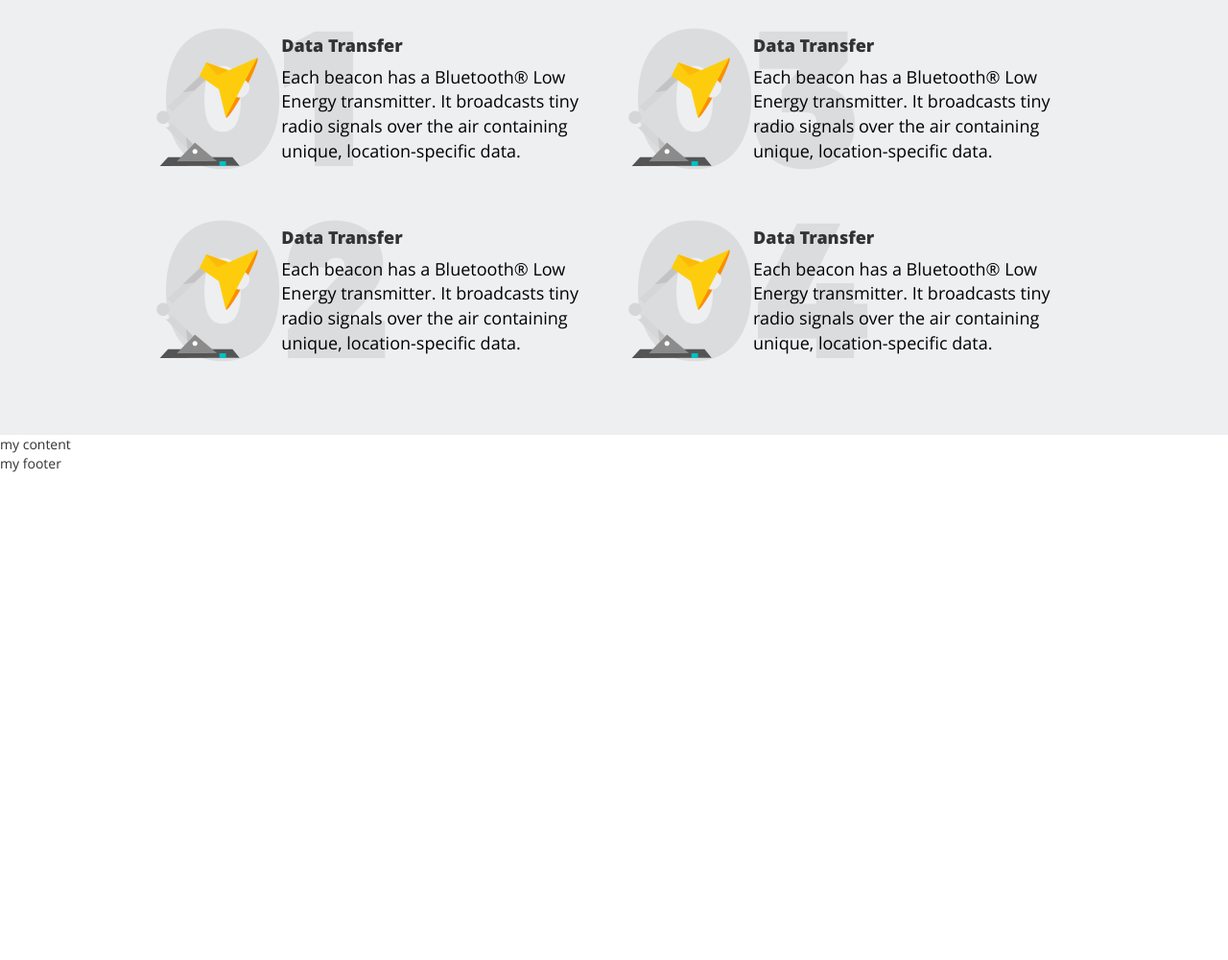
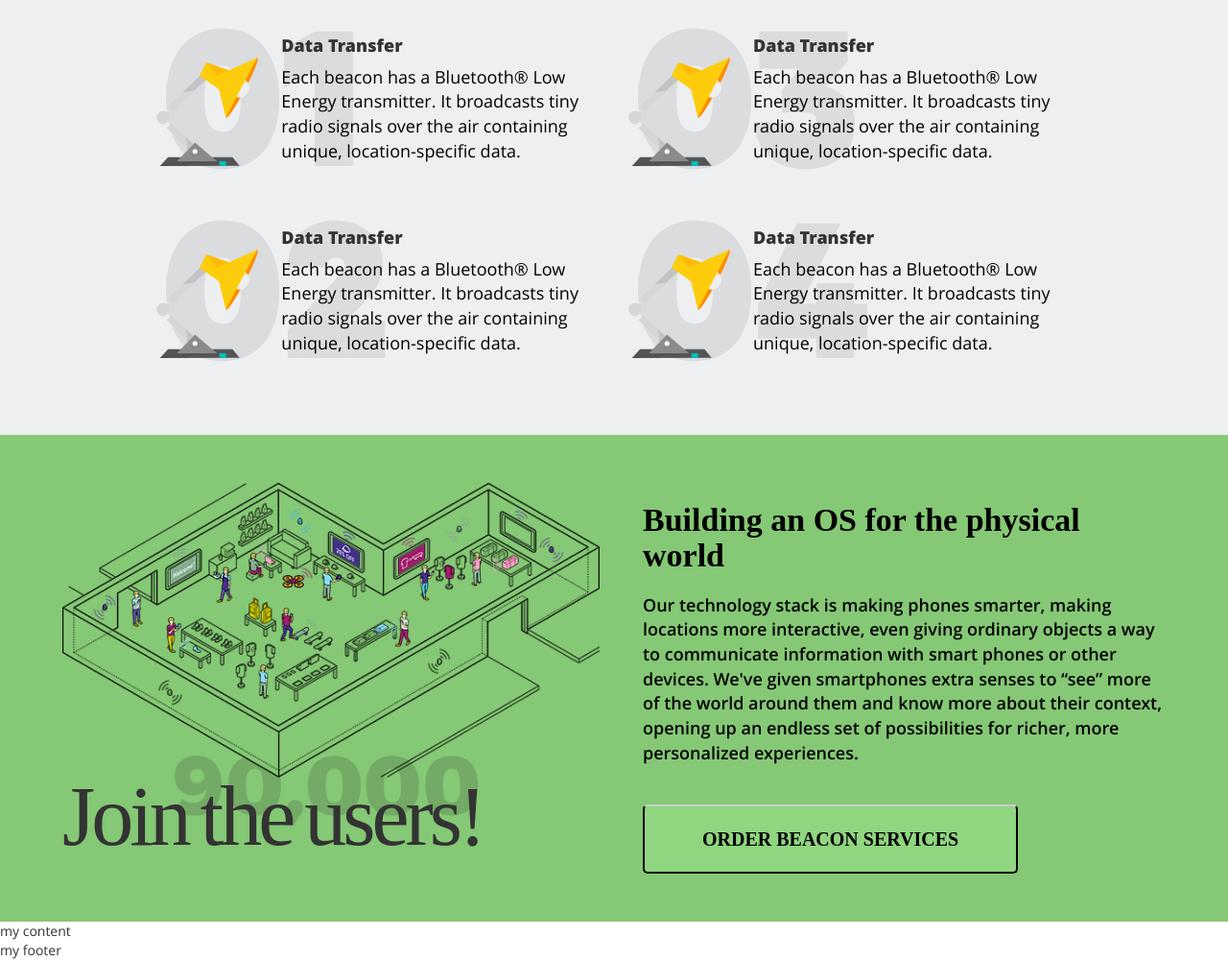
Before and after one commit to Volizik/lending_Bikony, a website: page index.html in a window 1280 px wide. Shown: the part 1437-2437 px from the top of the page at 96% size. Before the commit the page ends 1930 px from the top, so only its background shows below. Drawn offline with Linux system fonts and the light colour scheme; files that its build step writes are made by us from their sources; files whose address does not match are found by name; a web font is replaced by a local one.

Commit message:
add join-users

```diff
--- /dev/null
+++ b/app/sass/content/_join-users.scss
@@ -0,0 +1,37 @@
+.join-users {
+  background-color: #85c875;
+  padding: 50px 0;
+  &__img {
+    img {
+      max-width: 100%;
+      position: relative;
+      top: 0;
+    }
+    h1 {
+      max-width: 100%;
+      position: absolute;
+      top: 300px;
+      font-family: 'Montserrat';
+      font-size: 88px;
+      word-spacing: -5px;
+      letter-spacing: -4px;
+      font-weight: 100;
+      margin: 0;
+    }
+  }
+  &__text {
+    padding-left: 30px;
+    h2 {
+      margin: 20px 0;
+    }
+    p {
+      margin: 10px 0;
+      font-weight: 600;
+    }
+    a {
+      display: inline-block;
+      background-color: #90d580;
+      margin-top: 30px;
+    }
+  }
+}
--- a/app/sass/content/_style.scss
+++ b/app/sass/content/_style.scss
@@ -1,3 +1,4 @@
 @import "_index";
 @import "_section2";
 @import "_how-its-work";
+@import "_join-users";
--- a/index.html
+++ b/index.html
@@ -118,6 +118,24 @@
 </div>
 <!-- end how-its-work.html-->
 
+<!-- start join-users.html-->
+<div class="join-users container-fluid">
+    <div class="container">
+        <div class="row">
+            <div class="col-md-6 join-users__img">
+                <img src="../img/join-users.png" alt="">
+                <h1>Join the users!</h1>
+            </div>
+            <div class="col-md-6 join-users__text">
+                <h2>Building an OS for the physical world</h2>
+                <p>Our technology stack is making phones smarter, making locations more interactive, even giving ordinary objects a way to communicate information with smart phones or other devices. We've given smartphones extra senses to “see” more of the world around them and know more about their context, opening up an endless set of possibilities for richer, more personalized experiences.</p>
+                <a href="#" class="btn-order">Order Beacon Services</a>
+            </div>
+        </div>
+    </div>
+</div>
+<!-- end join-users.html-->
+
 <!-- start content.html-->
 
 <!-- @@block  =  content-->
```
Also changed, not shown: app/html/join-users.html (added, +15 -0 lines), app/html/pages/index.html (+2 -0 lines), css/content/join-users.min.css (added), css/styles.min.css.
